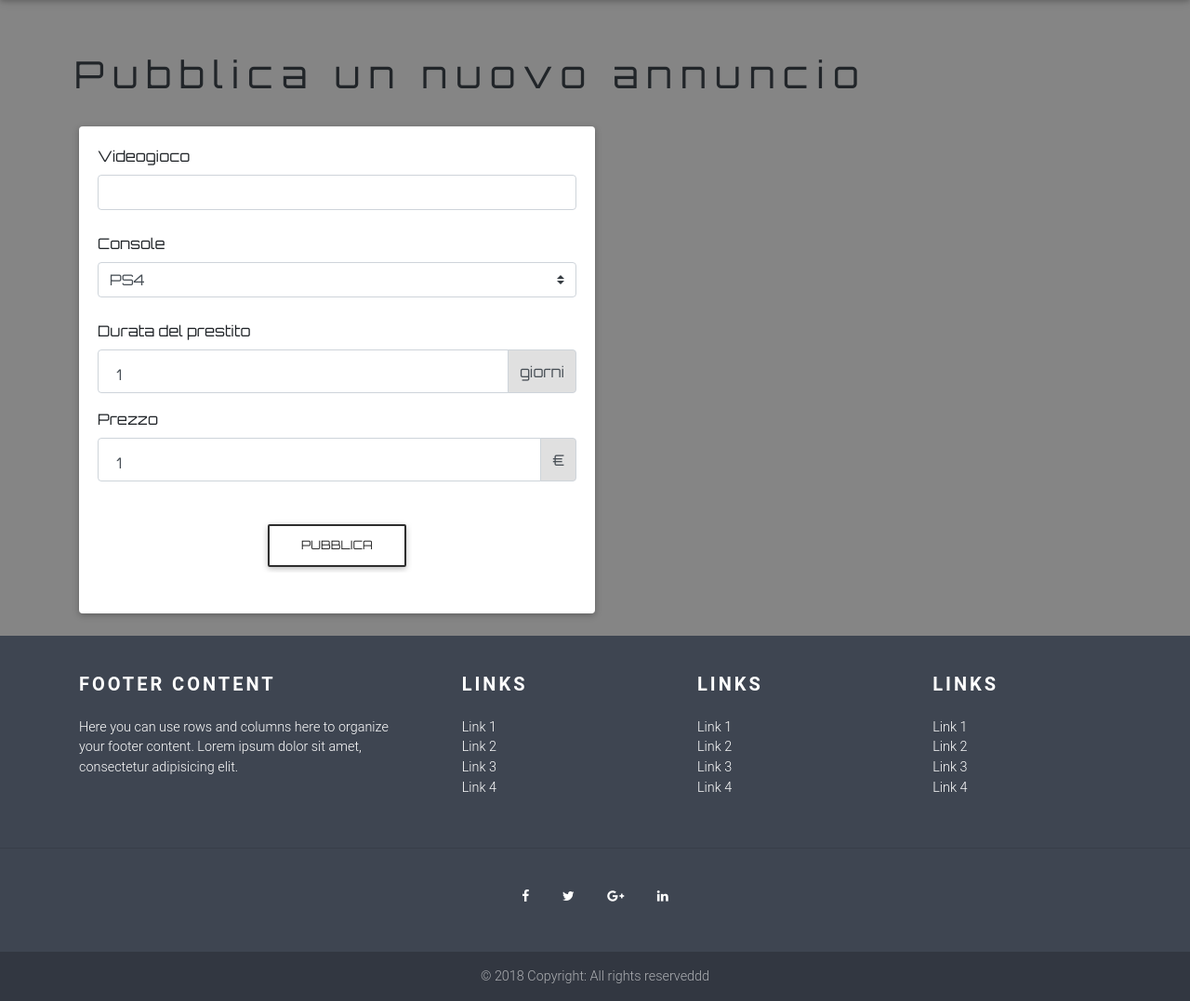
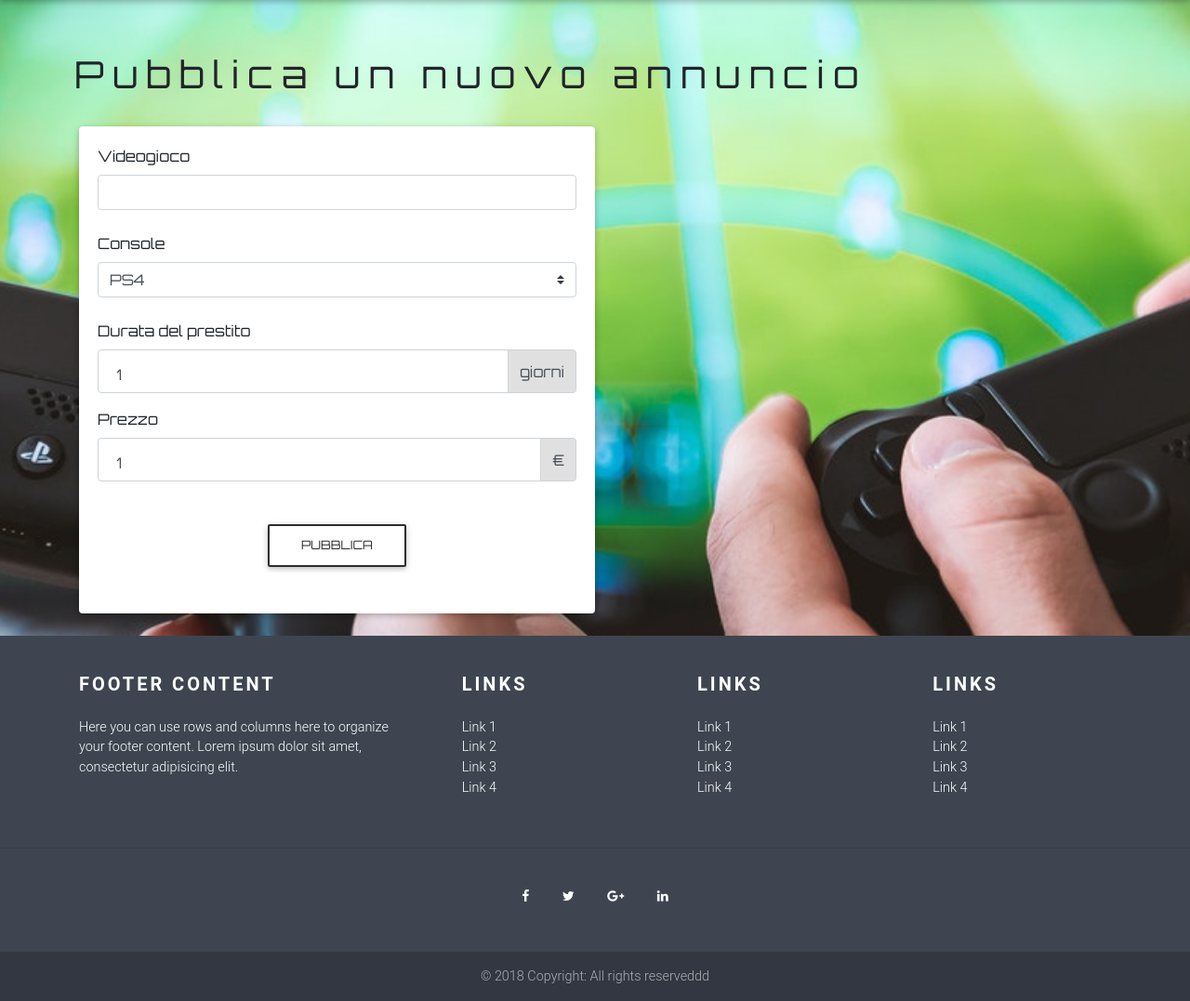
Before and after one commit to Bozzi96/SAW, a PHP site: page /pages/new_ad_form.php in a window 1280 px wide. Shown: the part 64-1141 px from the top of the page at 93% size. Run offline with PHP 8.4, Linux system fonts and the light colour scheme; some web fonts are replaced.

Commit message:
new_style_inserisci_annuncio

```diff
--- a/css/new_ad_style.css
+++ b/css/new_ad_style.css
@@ -11,3 +11,12 @@ h1.display-3 {
     padding-top: 3em;
     padding-left: 2em;
 }
+body{
+            background-image: url("../images/foto_ps4.jpg");
+            /* Full height */
+            height: 100%;
+            /* Center and scale the image nicely */
+            background-position: center;
+            background-repeat: no-repeat;
+            background-size: cover;
+        }
```
